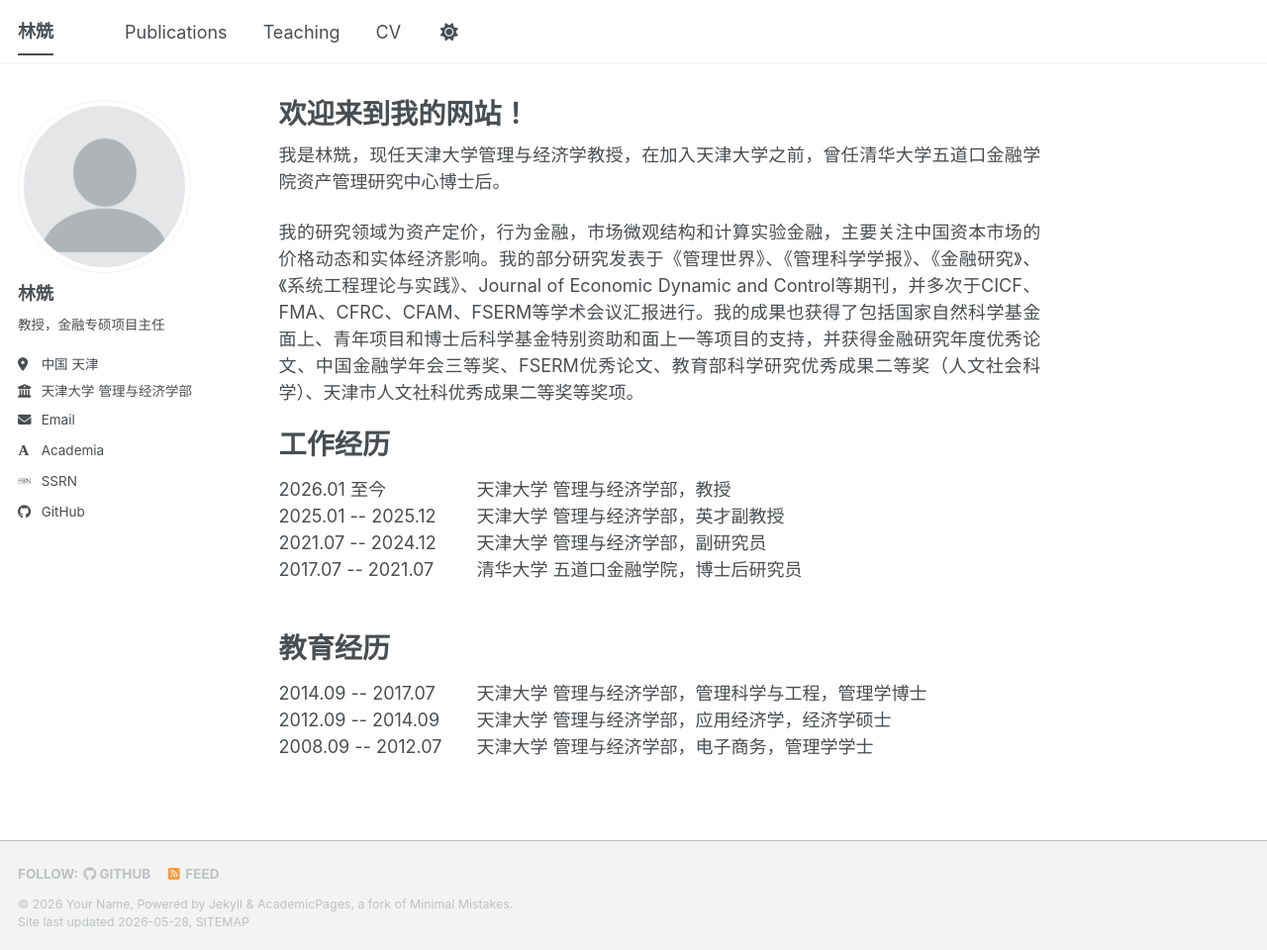
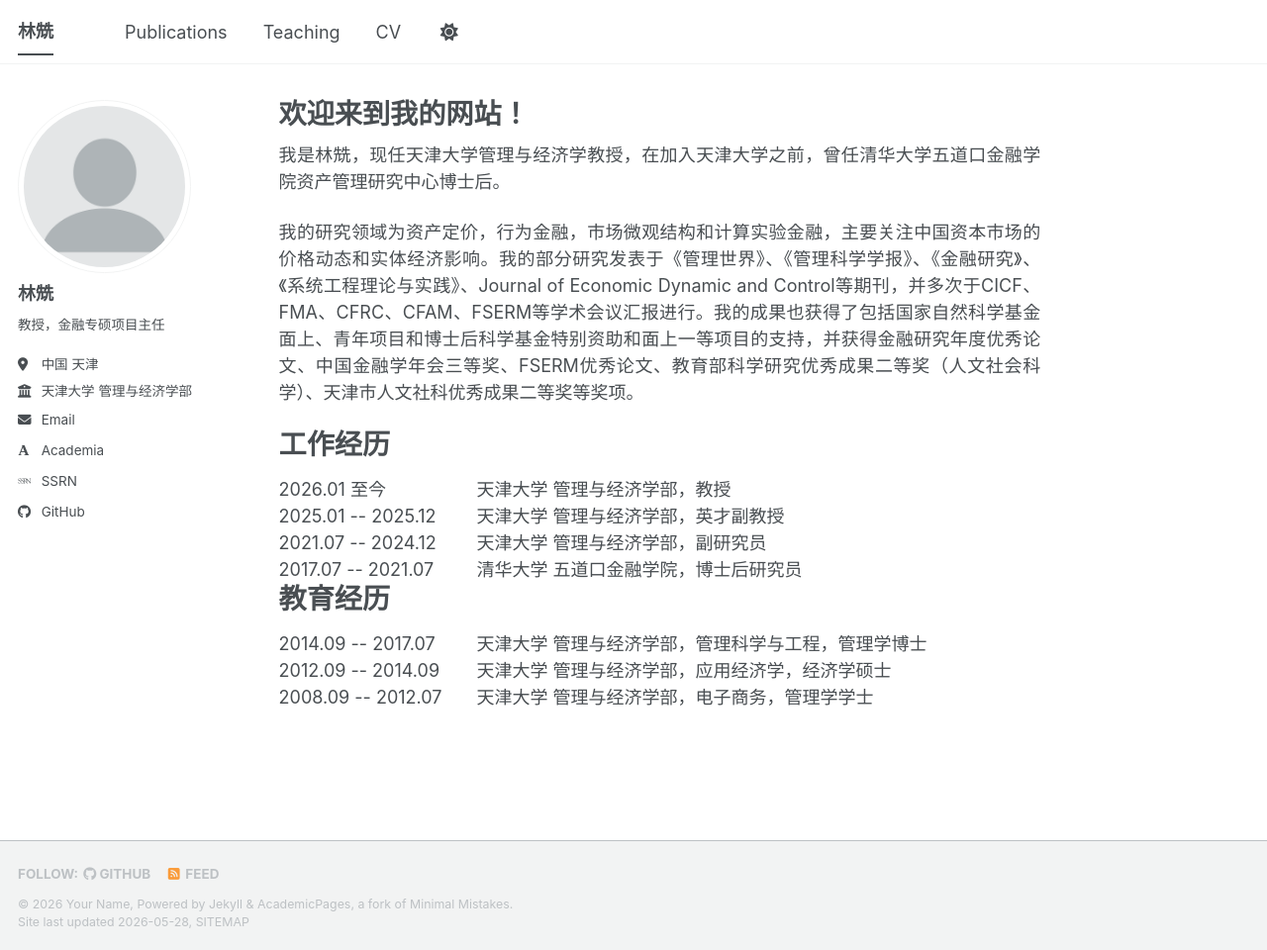
Before and after one commit to LinShen-fin/LinShen-fin.github.io, a Jekyll site: the page built from _pages/about.md, in a window 1280 px wide and 960 px high. Shown: the whole window at 99% size. Built offline with Jekyll 4.4.1, drawn with Linux system fonts in a browser that asks for light colours; some web fonts are replaced; a script bundle is joined from its source files by our own code; library files that are not in the unit come from our copies.

```diff
--- a/_pages/about.md
+++ b/_pages/about.md
@@ -30,9 +30,6 @@ redirect_from:
   <span>清华大学 五道口金融学院，博士后研究员</span>
 </div>
 
-<br> <!-- 增加段落间距 -->
-
-
 教育经历
 ======
 <div style="display: flex; align-items: baseline;">
```
